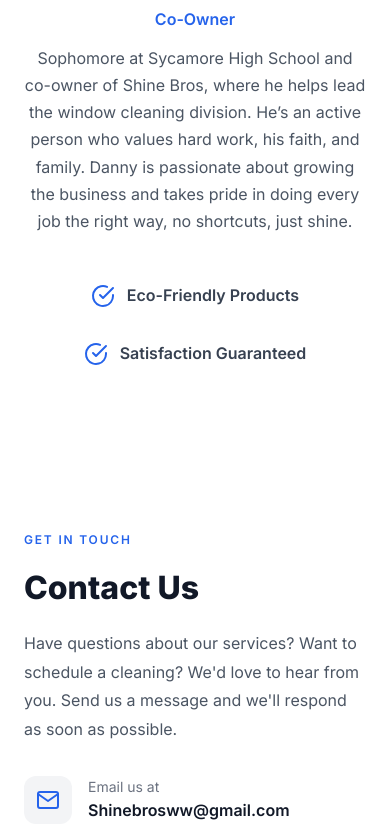
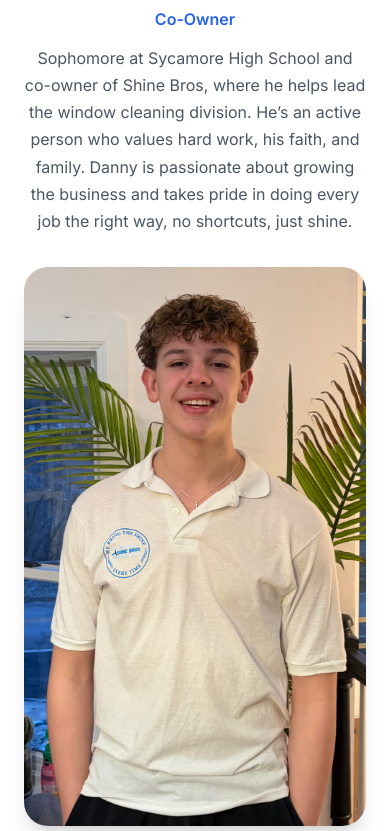
Before and after one commit to alekseiNecha32/Window-Cleaning-WebSite, a React (Vite) app in the folder frontend/: page / in a window 390 px wide. Shown: the part 6034-6865 px from the top of the page. Built offline with nearby package versions, Linux system fonts and the light colour scheme; no server answers.

Commit message:
Add new video file to the project assets

```diff
--- a/frontend/src/sections/About.tsx
+++ b/frontend/src/sections/About.tsx
@@ -28,6 +28,14 @@
 
 </p>
           </div>
+          <div className="about-member">
+            <div className="about-member-image">
+              <img src={`${import.meta.env.BASE_URL}imgs/member3.jpg`} alt="Member 3" className="about-img" />
+            </div>
+            <h3 className="about-member-name">Hayden Krebs</h3>
+            <p className="about-member-role">Pressure Washing Division Owner</p>
+            <p className="about-member-desc">A 16-year-old at Sycamore High School and the owner of the pressure washing division at Shine Bros. He's committed to quality work, values every client he serves, and takes pride in delivering consistent results on every job.</p>
+          </div>
         </div>
         <div className="about-features">
           <div className="feature">
--- a/frontend/src/sections/Gallery.tsx
+++ b/frontend/src/sections/Gallery.tsx
@@ -129,6 +129,15 @@
                   controls
                   className="how-video"
                 />
+                <video
+                  src={`${import.meta.env.BASE_URL}imgs/video/4B11F186-7C8E-4BA2-BDD4-347675BA1B6C (1).MOV`}
+                  autoPlay
+                  muted
+                  loop
+                  playsInline
+                  controls
+                  className="how-video"
+                />
               </div>
             )}
           </div>
--- a/frontend/src/styles/styles.css
+++ b/frontend/src/styles/styles.css
@@ -796,15 +796,17 @@
     display: flex;
     justify-content: center;
     align-items: center;
+    gap: 1.5rem;
     width: 100%;
 }
 
 .how-video {
     width: 100%;
-    max-width: 700px;
+    max-width: 500px;
     height: 480px;
-    object-fit: cover;
+    object-fit: contain;
     border-radius: var(--radius-xl);
+    background: #000;
 }
 
 
@@ -931,8 +933,9 @@
 }
 
 .about-members {
-    display: grid;
-    grid-template-columns: 1fr 1fr;
+    display: flex;
+    flex-wrap: wrap;
+    justify-content: center;
     gap: 1.5rem;
     max-width: 800px;
     margin: 0 auto 3rem;
@@ -940,6 +943,8 @@
 
 .about-member {
     text-align: center;
+    width: 45%;
+    min-width: 280px;
 }
 
 .about-member-image {
@@ -1454,6 +1459,15 @@
         padding: 0 0.5rem;
     }
 
+    .how-video-container {
+        flex-direction: column;
+    }
+
+    .how-video {
+        max-width: 100%;
+        height: 300px;
+    }
+
     .carousel-slide-prev,
     .carousel-slide-next {
         width: 60px;
@@ -1481,8 +1495,13 @@
     }
 
     .about-members {
-        grid-template-columns: 1fr;
+        flex-direction: column;
+        align-items: center;
         gap: 2rem;
+    }
+
+    .about-member {
+        width: 100%;
     }
 
     .about-features {
```
Also changed, not shown: frontend/public/imgs/member3.jpg (added), 1 other file (tests, documents, lock files or other folders).
